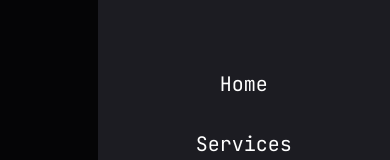
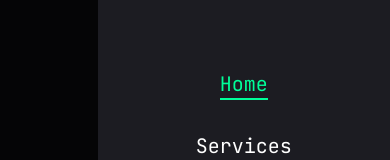
Before and after one commit to Kafoor-Nimas/my-portfolio, a Next.js app: page / in a window 390 px wide. Both pictures are taken after a click on the button 359 px from the left and 52 px from the top of the page. Shown: the part 298-458 px from the top of the page. Built offline with nearby package versions, Linux system fonts and the light colour scheme.

Commit message:
fix: correct className binding for active link styling in MobileNav component

```diff
--- a/components/MobileNav.jsx
+++ b/components/MobileNav.jsx
@@ -51,7 +51,7 @@
               <Link
                 key={index}
                 href={link.path}
-                className={`text-xl capitalize hover:text-accent transition-all"}`}
+                className={`${link.path === pathname && "text-accent border-b-2 border-accent"} text-xl capitalize hover:text-accent transition-all"}`}
               >
                 {link.name}
               </Link>
```
